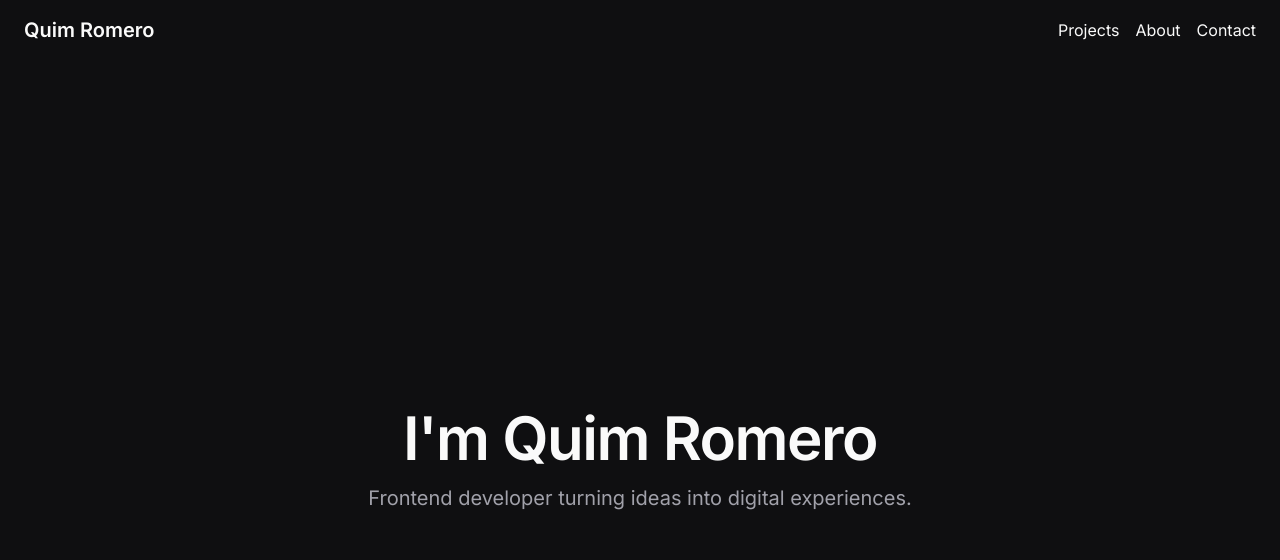
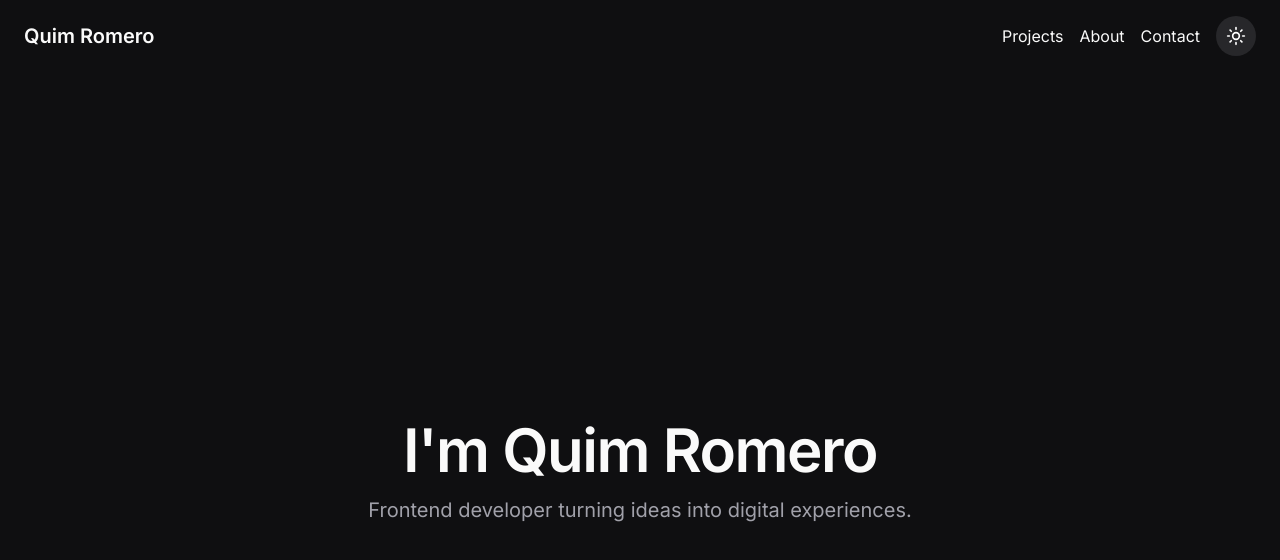
Before and after one commit to quim-romero/portfolio, a React (Vite) app: page / in a window 1280 px wide. Shown: the top 560 px of the page. Built offline with nearby package versions, Linux system fonts and the light colour scheme.

Commit message:
Add ThemeToggle component & integrate into Navbar

```diff
--- a/src/components/Navbar.jsx
+++ b/src/components/Navbar.jsx
@@ -1,4 +1,5 @@
 import { Link } from 'react-router-dom'
+import ThemeToggle from './ThemeToggle'
 
 const Navbar = () => {
   return (
@@ -6,7 +7,8 @@ const Navbar = () => {
       <Link to="/" className="text-xl font-bold">
         Quim Romero
       </Link>
-      <nav className="space-x-4">
+
+      <nav className="flex items-center gap-4">
         <Link to="/projects" className="hover:underline">
           Projects
         </Link>
@@ -16,6 +18,7 @@ const Navbar = () => {
         <Link to="/contact" className="hover:underline">
           Contact
         </Link>
+        <ThemeToggle />
       </nav>
     </header>
   )
--- /dev/null
+++ b/src/components/ThemeToggle.jsx
@@ -0,0 +1,31 @@
+import { motion } from 'framer-motion'
+import { Moon, Sun } from 'lucide-react'
+import useDarkMode from '../hooks/useDarkMode'
+
+const ThemeToggle = () => {
+  const [theme, toggleTheme] = useDarkMode()
+
+  return (
+    <button
+      onClick={toggleTheme}
+      aria-label="Toggle dark mode"
+      className="w-10 h-10 rounded-full flex items-center justify-center bg-zinc-800 hover:bg-zinc-700 transition-colors"
+    >
+      <motion.div
+        key={theme}
+        initial={{ rotate: -90, opacity: 0 }}
+        animate={{ rotate: 0, opacity: 1 }}
+        exit={{ rotate: 90, opacity: 0 }}
+        transition={{ duration: 0.3 }}
+      >
+        {theme === 'dark' ? (
+          <Sun className="text-white w-5 h-5" />
+        ) : (
+          <Moon className="text-zinc-900 w-5 h-5" />
+        )}
+      </motion.div>
+    </button>
+  )
+}
+
+export default ThemeToggle
```
